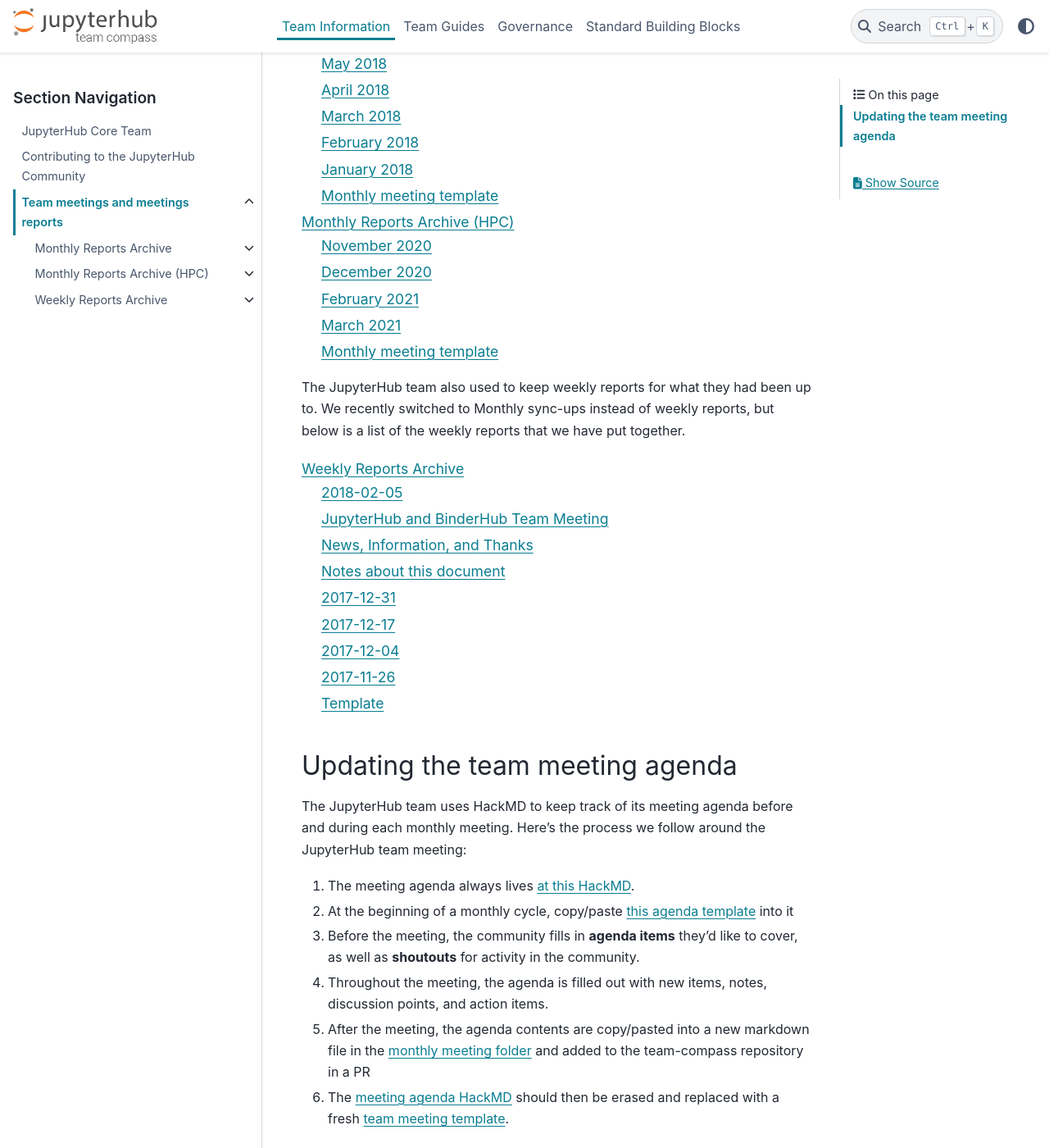
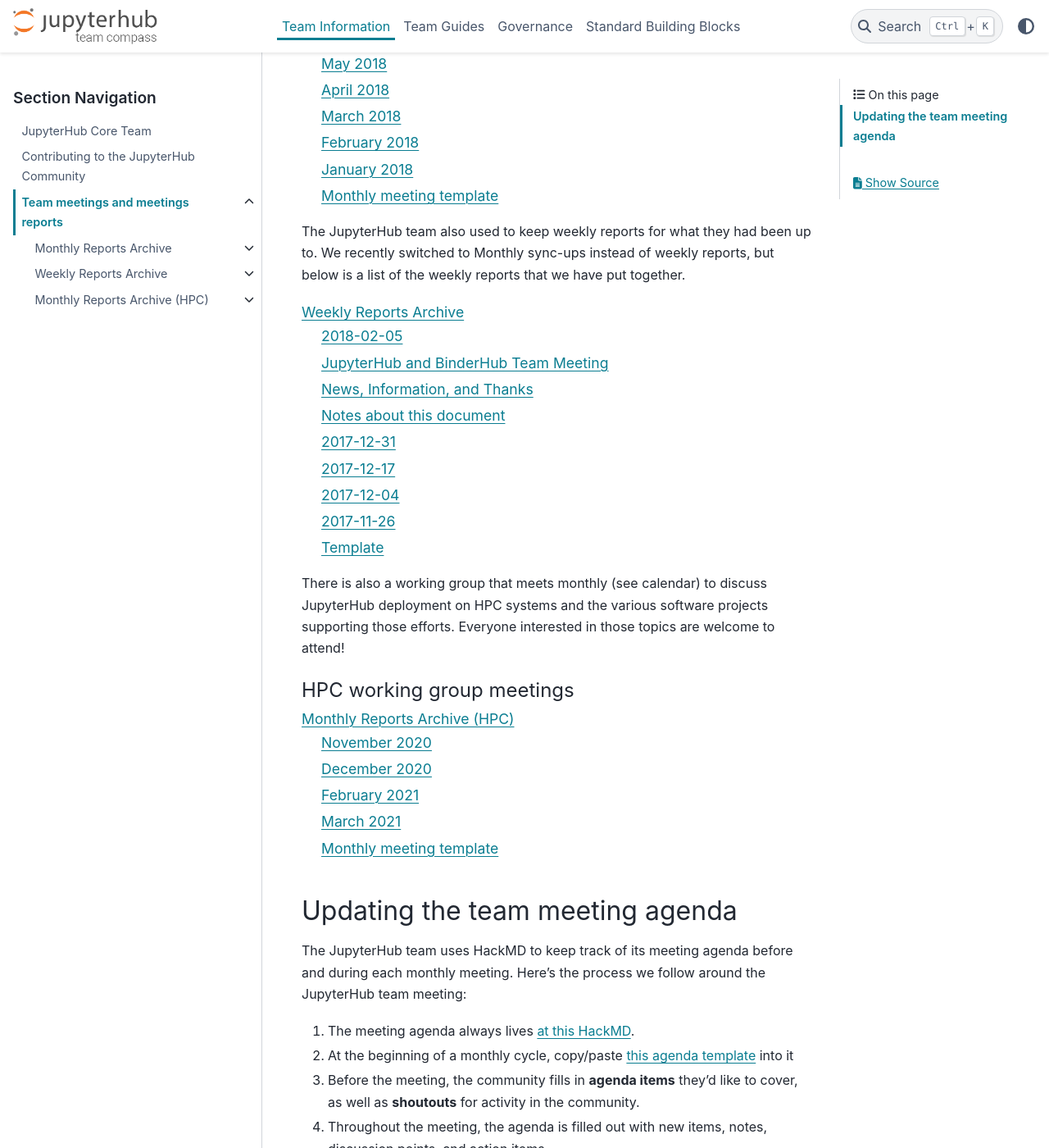
Before and after one commit to jupyterhub/team-compass, a Sphinx documentation site: the page built from docs/meetings.rst, in a window 1280 px wide and 1400 px high, scrolled down 2177 px. Shown: the whole window at 82% size. Built offline with Sphinx 7.4.7 and the PyData theme 0.15.4, drawn with Linux system fonts in a browser that asks for light colours.

Commit message:
Add little section on HPC meetings

```diff
--- a/docs/meetings.rst
+++ b/docs/meetings.rst
@@ -33,6 +32,17 @@
    :maxdepth: 2
 
    weekly-reports/weekly_report_index
+
+There is also a working group that meets monthly (see calendar) to discuss
+JupyterHub deployment on HPC systems and the various software projects
+supporting those efforts.  Everyone interested in those topics are welcome to
+attend!
+
+.. toctree::
+   :maxdepth: 2
+   :caption: HPC working group meetings
+
+   monthly-meeting-hpc/monthly_report_index
 
 Updating the team meeting agenda
 ================================
```
Also changed, not shown: other parts of docs/meetings.rst (+0 -1 lines).
